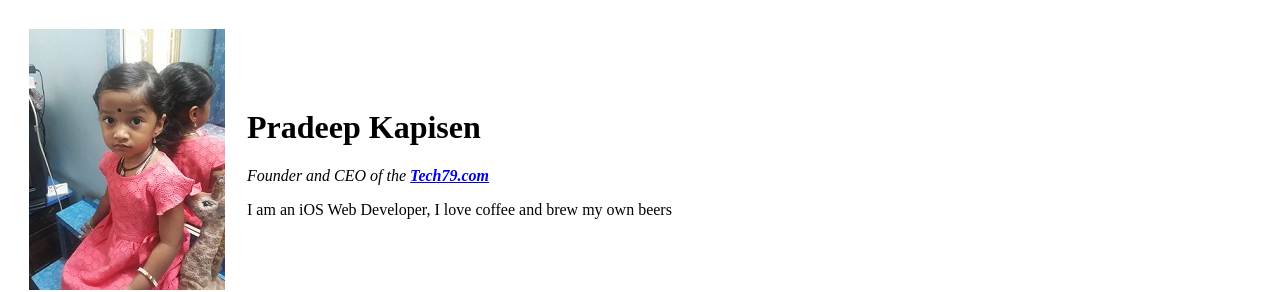
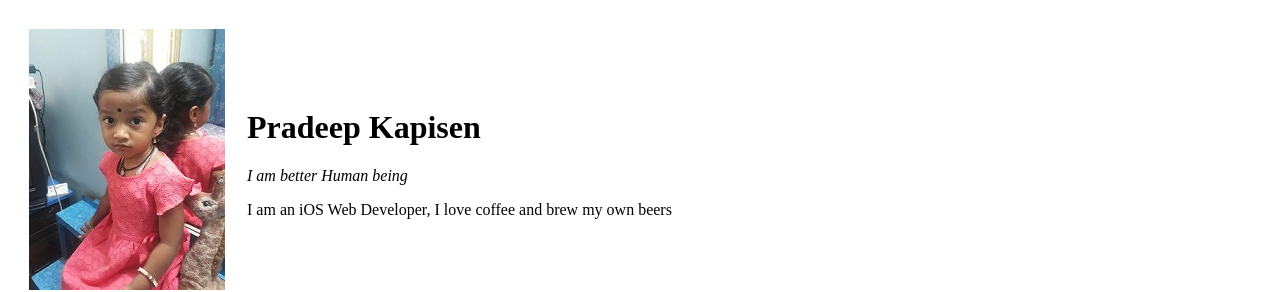
Before and after one commit to getpradeep/cv, a plain HTML site: page index.html in a window 1280 px wide. Shown: the top 292 px of the page. Drawn offline with Linux system fonts and the light colour scheme.

Commit message:
Updated bio from founder to better human being

```diff
--- a/index.html
+++ b/index.html
@@ -11,7 +11,7 @@
     <tr>
       <td><img src="maanvi naina.jpg" alt="MAANVI NAINA"></td>
       <td><h1>Pradeep Kapisen</h1>
-      <p><em>Founder and CEO of the <strong><a href="https://tech79.com">Tech79.com</a></strong></em></p>
+      <p><em>I am better Human being</strong></em></p>
       <p>I am an iOS Web Developer, I love coffee and brew my own beers</p></td>
     </tr>
   </table>
```
